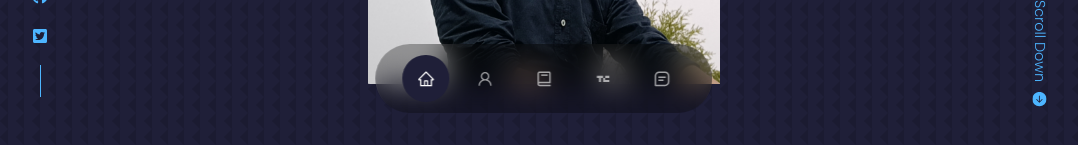
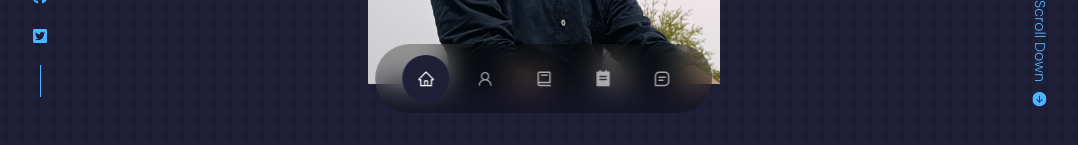
Before and after one commit to softsamiul/react-portfolio, a React (Create React App) app: page / in a window 1280 px wide. Shown: the part 655-800 px from the top of the page, without its empty margins (96-1174 px from the left). Built offline with nearby package versions, Linux system fonts and the light colour scheme.

Commit message:
nav icon of portfolio updated

```diff
--- a/src/components/Nav/Nav.jsx
+++ b/src/components/Nav/Nav.jsx
@@ -3,7 +3,8 @@
 import {AiOutlineUser} from 'react-icons/ai';
 import {BiBook} from 'react-icons/bi';
 import {BiMessageSquareDetail} from 'react-icons/bi';
-import {DiTechcrunch} from 'react-icons/di';
+// import {DiTechcrunch} from 'react-icons/di';
+import {RiTodoFill} from "react-icons/ri";
 import './Nav.css'
 
 const Nav = () => {
@@ -14,7 +15,7 @@
             <a href="#" onClick={() => setActiveNav('#')} className={activeNav === '#' ? 'active': ''}> <AiOutlineHome /></a>
             <a href="#about" onClick={() => setActiveNav('#about')} className={activeNav === '#about' ? 'active': ''}> <AiOutlineUser /></a>
             <a href="#experience" onClick={() => setActiveNav('#experience')} className={activeNav === '#experience' ? 'active': ''}> <BiBook /></a>
-            <a href="#portfolio" onClick={() => setActiveNav('#portfolio')} className={activeNav === '#portfolio' ? 'active': ''}> <DiTechcrunch /></a>
+            <a href="#portfolio" onClick={() => setActiveNav('#portfolio')} className={activeNav === '#portfolio' ? 'active': ''}> <RiTodoFill /></a>
             <a href="#contact" onClick={() => setActiveNav('#contact')} className={activeNav === '#contact' ? 'active': ''}> <BiMessageSquareDetail /></a>
         </nav>
     );
```
